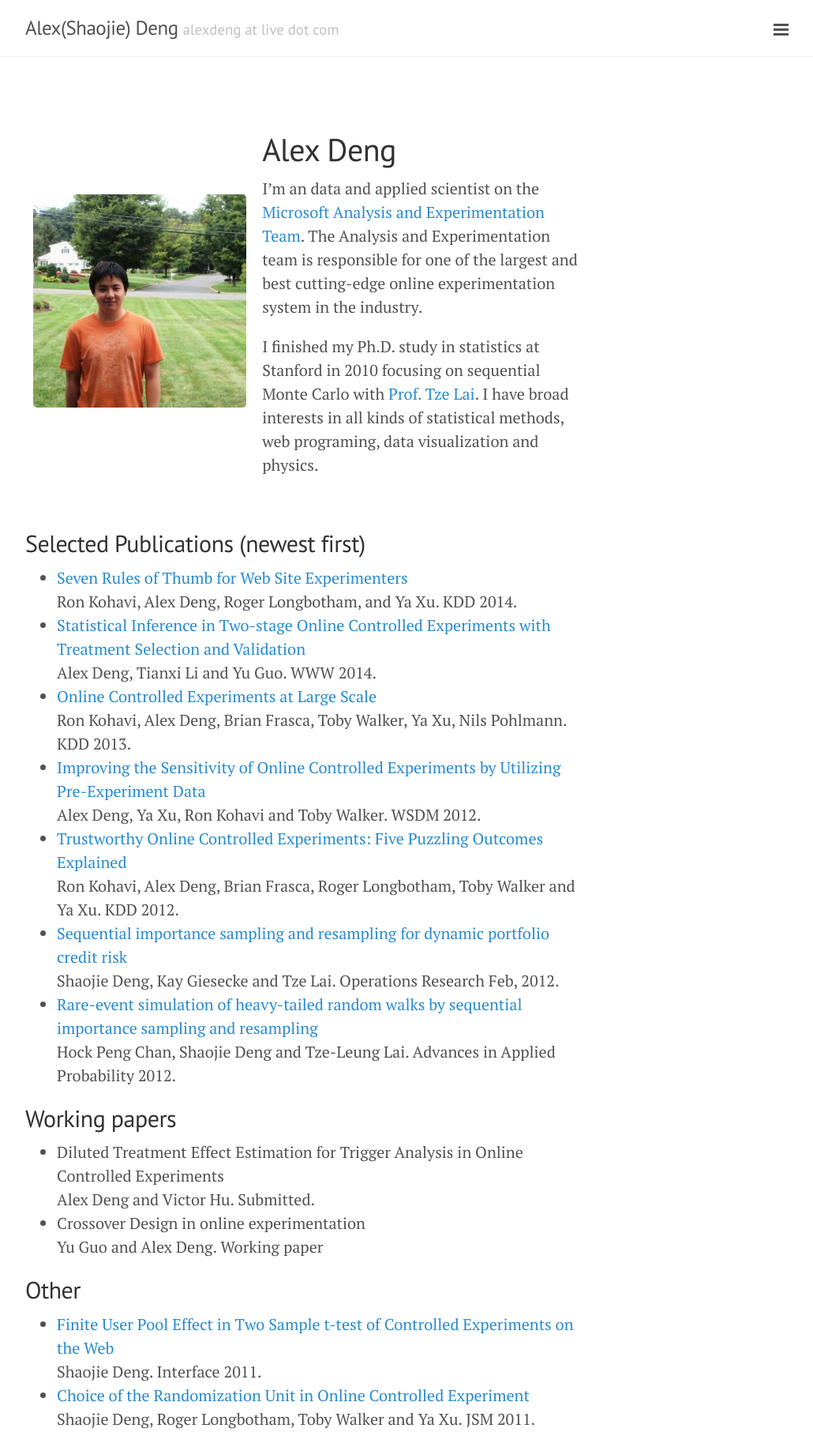
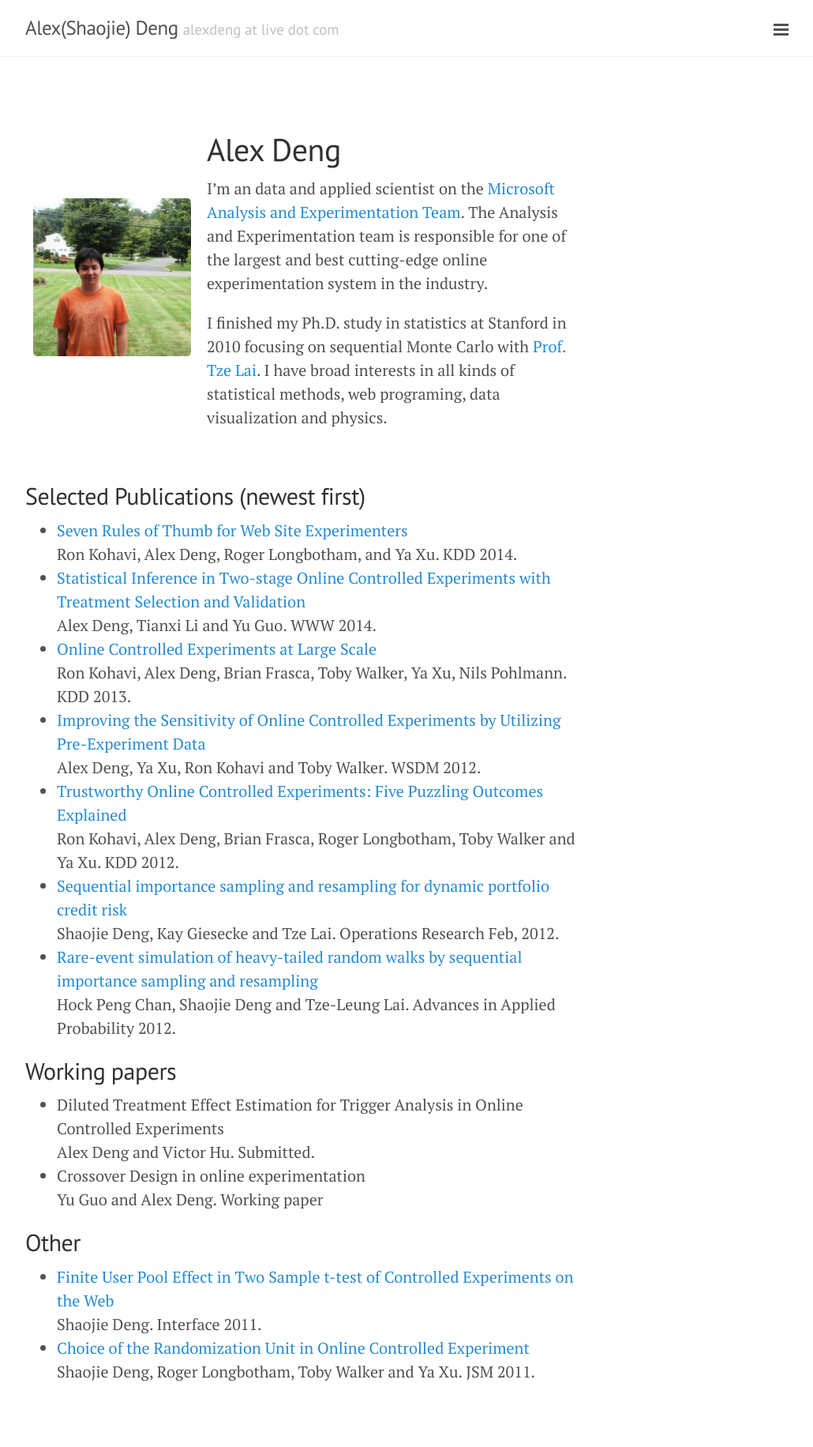
Before and after one commit to alexdeng/alexdeng.github.io, a Jekyll site: the page built from index.md, in a window 1280 px wide. Shown: the whole page at 79% size, without its empty margins (248-1278 px from the left). Built offline with Jekyll 4.4.1, drawn with Linux system fonts in a browser that asks for light colours; after the commit the page ends 1772 px from its top, so only the background shows below that.

Commit message:
fix ie display issue
need to overwrite css for img

```diff
--- a/index.md
+++ b/index.md
@@ -9,9 +9,9 @@ markdown: kramdown
 
 
 
-<table style="border:0;width:730;">
+<table style="border:0;">
 <tr>
-<td style="border:0;background-color:#fff"><img src="{{ site.baseurl }}public/profile.jpg" alt="Shaojie" style="width: 2000px;"/></td>
+<td style="border:0;background-color:#fff"><img src="{{ site.baseurl }}public/profile.jpg" alt="Shaojie" style="width:200px;max-width:none"/></td>
 <td style="border:0;background-color:#fff">
 <table style="border:0">
 <tr><h1>Alex Deng</h1></tr>
```
Also changed, not shown: public/favicon.ico, public/faviconb.ico (added).
